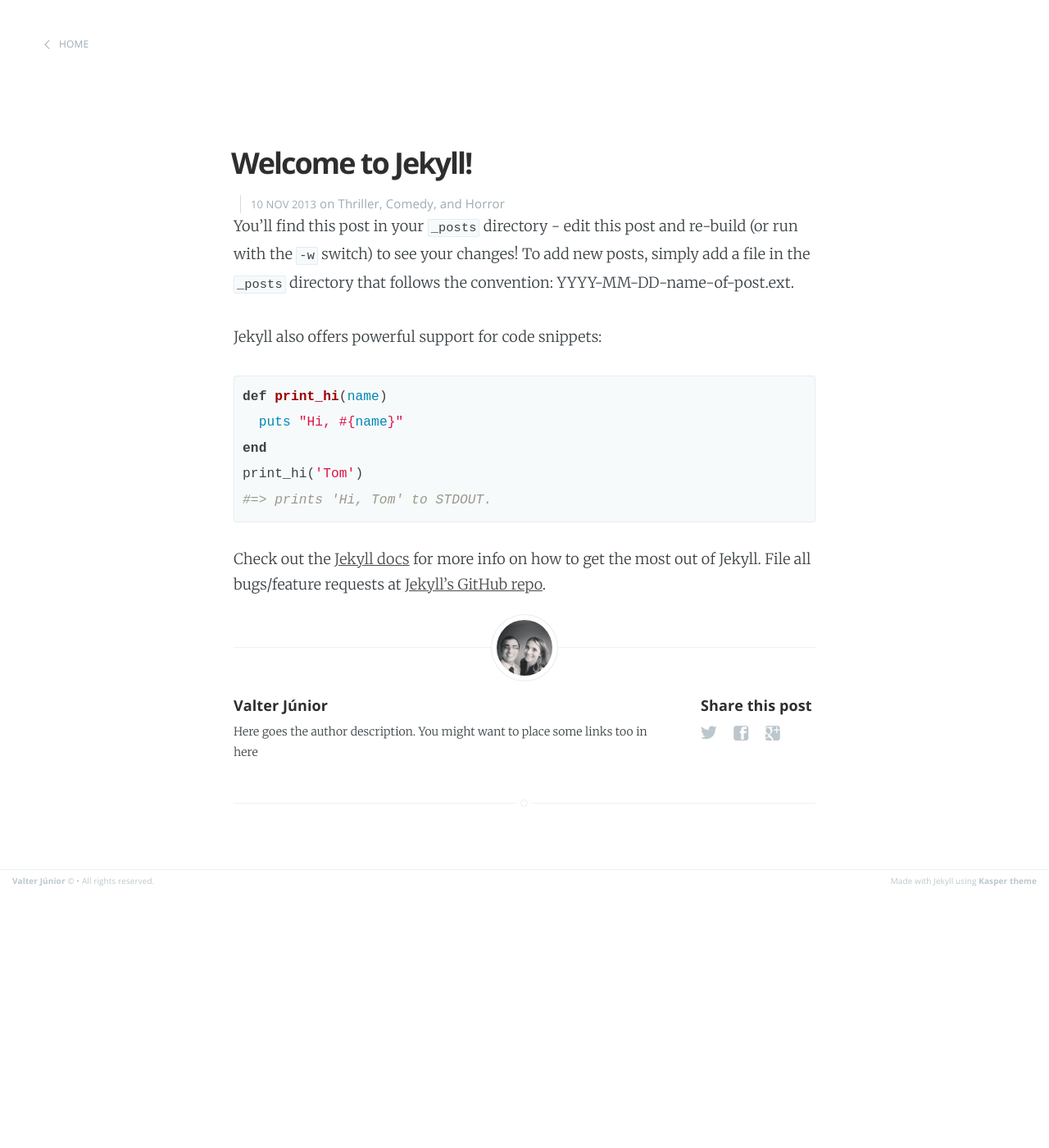
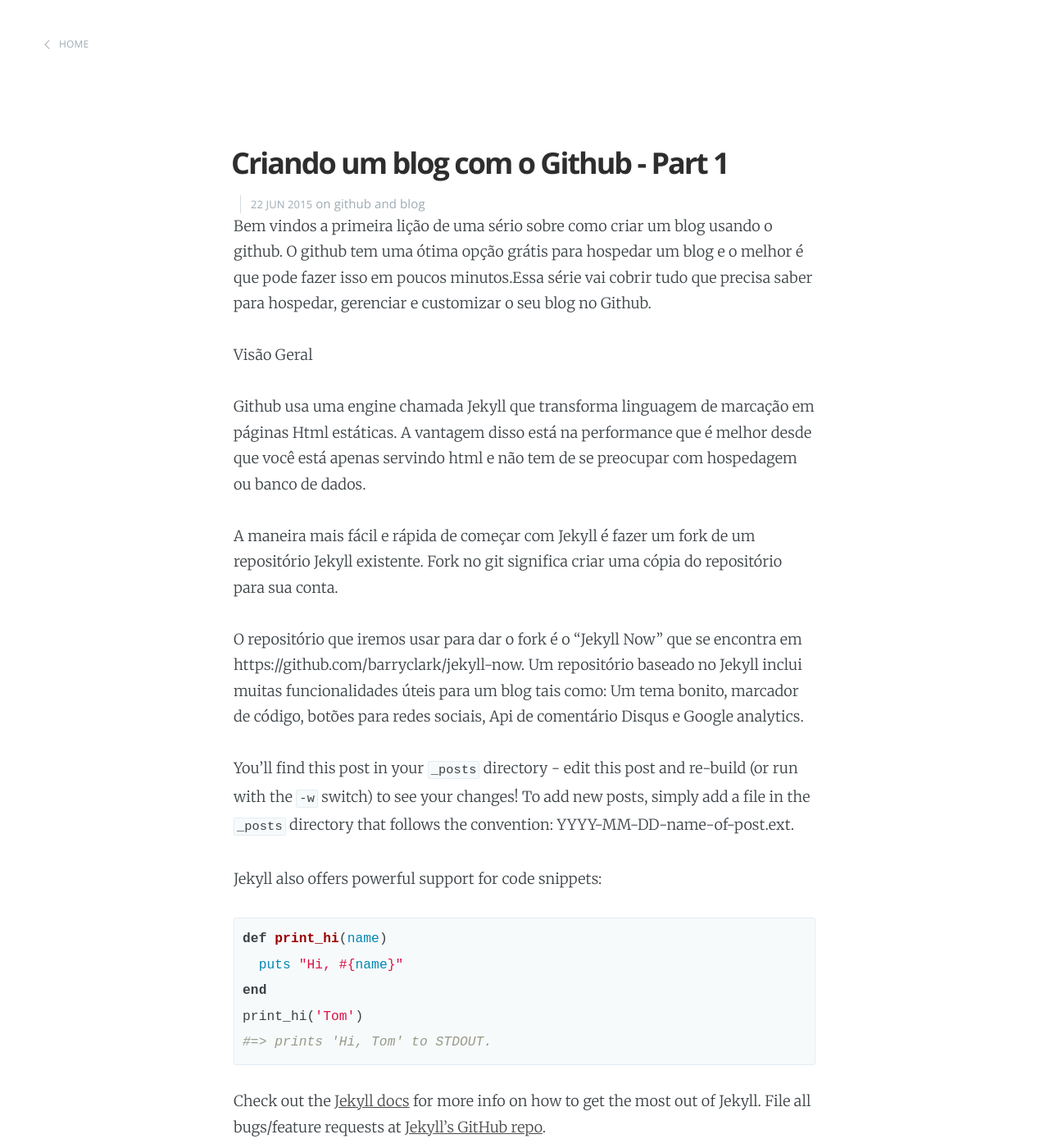
Before and after one commit to jvcjunior/jvcjunior.github.io, a Jekyll site: the page built from _posts/2013-11-10-welcome-to-jekyll.markdown, in a window 1280 px wide and 1400 px high. Shown: the whole window at 82% size. Built offline with Jekyll 4.4.1, drawn with Linux system fonts in a browser that asks for light colours; Markdown is read by kramdown in place of the engine named in the settings; comment, search, counter and statistics services are not loaded.

Commit message:
Update 2013-11-10-welcome-to-jekyll.markdown

```diff
--- a/_posts/2013-11-10-welcome-to-jekyll.markdown
+++ b/_posts/2013-11-10-welcome-to-jekyll.markdown
@@ -1,9 +1,21 @@
 ---
 layout: post
-title:  "Welcome to Jekyll!"
-date:   2013-11-10 10:18:00
-categories: Thriller Comedy Horror
+title:  "Criando um blog com o Github - Part 1"
+date:   2015-06-22 10:15:00
+categories: github blog
 ---
+
+Bem vindos a primeira lição de uma sério sobre como criar um blog usando o github. O github tem uma ótima opção grátis para hospedar um blog e o melhor é que pode fazer isso em poucos minutos.Essa série vai cobrir tudo que precisa saber para hospedar, gerenciar e customizar o seu blog no Github.
+
+Visão Geral
+
+Github usa uma engine chamada Jekyll que transforma linguagem de marcação em páginas Html estáticas. A vantagem disso está na performance que é melhor desde que você está apenas servindo html e não tem de se preocupar com hospedagem ou banco de dados.
+
+A maneira mais fácil e rápida de começar com Jekyll é fazer um fork de um repositório Jekyll existente. Fork no git significa criar uma cópia do repositório para sua conta.
+
+O repositório que iremos usar para dar o fork é o "Jekyll Now" que se encontra em https://github.com/barryclark/jekyll-now.
+Um repositório baseado no Jekyll inclui muitas funcionalidades úteis para um blog tais como: Um tema bonito, marcador de código, botões para redes sociais, Api de comentário Disqus e Google analytics.
+
 
 You'll find this post in your `_posts` directory - edit this post and re-build (or run with the `-w` switch) to see your changes!
 To add new posts, simply add a file in the `_posts` directory that follows the convention: YYYY-MM-DD-name-of-post.ext.
```
